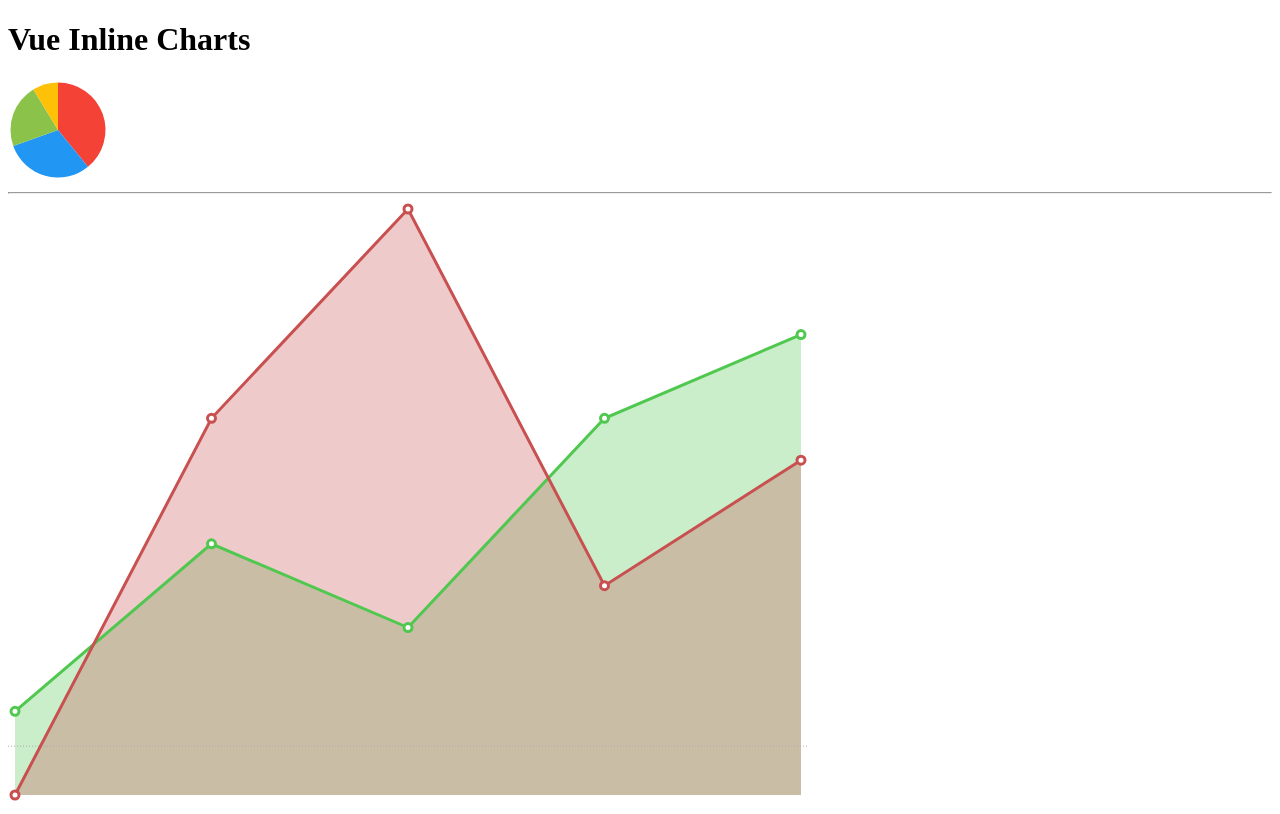
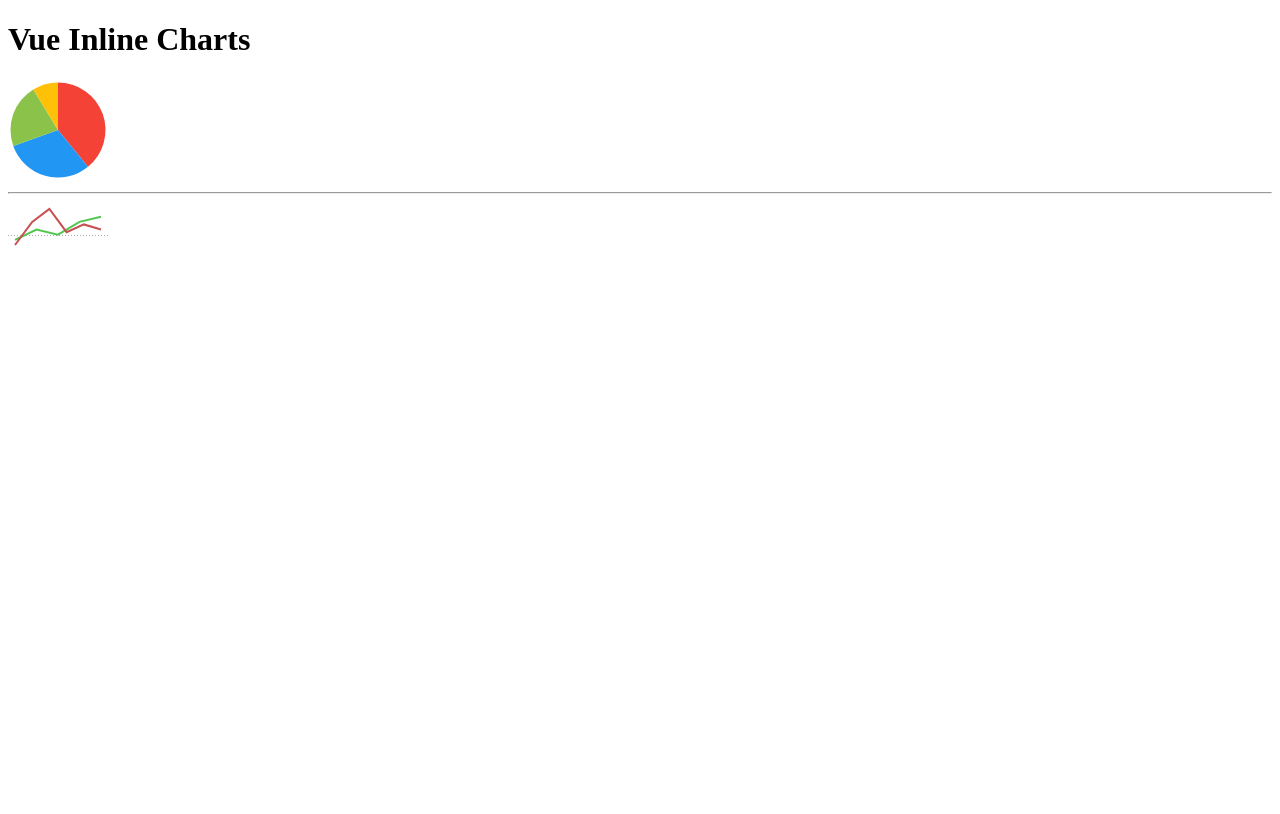
Before and after one commit to Menighin/vue-in-charts, a Vue app: page / in a window 1280 px wide. Built offline with nearby package versions, Linux system fonts and the light colour scheme.

Commit message:
InlineLine - Tooltip - Done

```diff
--- a/src/App.vue
+++ b/src/App.vue
@@ -9,18 +9,17 @@
         <hr>
 
         <inline-line-chart
-            width="800"
-            height="600"
-            :showPoints="true"
+            width="100"
+            height="50"
+            :showPoints="false"
             :lines="[{
                 strokeColor: 'rgb(80, 200, 80)',
+                strokeWidth: 2,
                 data: [1, 5, 3, 8, 10],
-                fillColor: 'rgba(80, 200, 80, 0.3)'
             },
             {
                 strokeColor: 'rgb(200, 80, 80)',
-                data: [-1, 8, 13, 4, 7],
-                fillColor: 'rgba(200, 80, 80, 0.3)'
+                data: [-1, 8, 13, 4, 7, 5],
             }]"
             />
 
--- a/src/components/InlineLineChart.vue
+++ b/src/components/InlineLineChart.vue
@@ -18,7 +18,7 @@
                         v-for="(l, i) in linesComp"
                         v-if="l._fillColor"
                         :key="`line-fill-${i}`"
-                        :points="l.fillPoints"
+                        :points="l.fillPoints.reduce((arr, v) => { arr.push([v.x, v.y]); return arr; }, [])"
                         :fill="l._fillColor"
                         class="line-fill" />
                 </g>
@@ -27,9 +27,9 @@
 
                 <g v-for="(l, i) in linesComp" :key="`line-stroke-${i}`" >
                     <polyline
-                        :points="l.points"
+                        :points="l.points.reduce((arr, v) => { arr.push([v.x, v.y]); return arr; }, [])"
                         :stroke="l.strokeColor"
-                        stroke-width="3"
+                        :stroke-width="l.strokeWidth || 2"
                         fill="none"
                         class="line-stroke" />
 
@@ -37,12 +37,12 @@
                         <circle
                             v-for="(p, j) in l.points"
                             :key="`point-${i}-${j}`"
-                            :cx="p[0]"
-                            :cy="p[1]"
-                            :r="l.pointRadius || 4"
+                            :cx="p.x"
+                            :cy="p.y"
+                            :r="l.pointRadius || 2"
                             :fill="l.pointColor || 'white'"
                             :stroke="l.strokeColor"
-                            stroke-width="3"
+                            :stroke-width="l.strokeWidth || 2"
                             class="line-point"
                             @mousemove="showTooltip(p)"
                             @mouseout="isShowingTooltip = false" />
@@ -50,10 +50,10 @@
                 </g>
             </svg>
 
-            <svg :x="tooltip.x" :y="tooltip.y" class="tooltip" ref="tooltip" :style="`visibility: ${isShowingTooltip ? 'visible' : 'hidden'}`">
+            <svg :x="tooltip.x" :y="tooltip.y" class="tooltip" ref="tooltip" :style="`overflow: initial; visibility: ${isShowingTooltip ? 'visible' : 'hidden'}`">
                 <g>
-                    <rect :width="100" :height="10" />
-                    <!-- <text ref="tooltipText" :style="`font-size: ${fontSize}`" :y="textY" :x="pixelToSvg(4)" alignment-baseline="central"> {{ tooltipText }} </text> -->
+                    <rect :width="tooltip.width || 100" :height="20" fill="rgba(255, 255, 255, 0.7)" stroke="#ccc" />
+                    <text x="3" y="10" font-size="14" font-family="monospace" ref="tooltipText" alignment-baseline="central"> {{ tooltip.text }} </text>
                 </g>
             </svg>
 
@@ -65,13 +65,13 @@
 <script>
     export default {
         props: {
-            width:         { type: String,  default:  '250'   },
-            height:        { type: String,  default:  '100'   },
-            data:          { type: Array,   required: false   },
-            lines:         { type: Array,   required: true    },
-            showPoints:    { type: Boolean, default:  true    },
-            minY:          { type: Number,  default:  null    },
-            maxY:          { type: Number,  defaukt:  null    }
+            width:      { type: String,  default:  '250' },
+            height:     { type: String,  default:  '100' },
+            data:       { type: Array,   required: false },
+            lines:      { type: Array,   required: true  },
+            showPoints: { type: Boolean, default:  true  },
+            minY:       { type: Number,  default:  null  },
+            maxY:       { type: Number,  defaukt:  null  }
         },
         data() {
             return {
@@ -80,7 +80,8 @@
                 isShowingTooltip: false,
                 tooltip: {
                     x: 0,
-                    y: 0
+                    y: 0,
+                    text: ''
                 }
             }
         },
@@ -88,10 +89,14 @@
             showTooltip(point) {
                 if (!this.isShowingTooltip) {
                     this.isShowingTooltip = true;
+                    let text = point.value;
+                    let width = text.toString().length * 8 + 6
                     this.tooltip = {
-                        x: point[0],
-                        y: point[1] -20
-                    }
+                        x: point.x - width / 2,
+                        y: point.y - 30,
+                        text: text,
+                        width: width
+                    };
                     console.log('show');
                 }
             }
@@ -111,9 +116,11 @@
 
                 // Finding the min and max Y values to calculate the yFactor and zero line position
                 this.lines.forEach(l => {
-                    minValue  =              l.data.reduce((min, val) => val < min || min == null ? val : min, l.data[0]);
-                    maxValue  = self.maxY || l.data.reduce((max, val) => val > max || max == null ? val : max, l.data[0]);
+                    minValue  =              l.data.reduce((min, val) => val < min || min == null ? val : min, minValue);
+                    maxValue  = self.maxY || l.data.reduce((max, val) => val > max || max == null ? val : max, maxValue);
                 });
+
+                console.log(maxValue);
 
                 const h = parseInt(this.height) - 2 * maxRadius;
                 const w = parseInt(this.width) - 2 * maxRadius;
@@ -136,11 +143,11 @@
                     let xValue = maxRadius; // Start at maxRadius to pad the chart and dont crop the circle
                     l.data.forEach(d => {
                         let yValue = h - ((d - yTranslate) * yFactor) + maxRadius;
-                        l.points.push([xValue, yValue]);
+                        l.points.push({ x: xValue, y: yValue, value: d });
                         xValue += xStep;
                     });
 
-                    l.fillPoints = [maxRadius, h + maxRadius].concat(l.points).concat([w + maxRadius, h + maxRadius]);
+                    l.fillPoints = [{x: maxRadius, y: h + maxRadius}].concat(l.points).concat([{x: w + maxRadius, y: h + maxRadius}]);
 
                     // Processing the fill ccolor
                     if (l.fillColor) {
```
